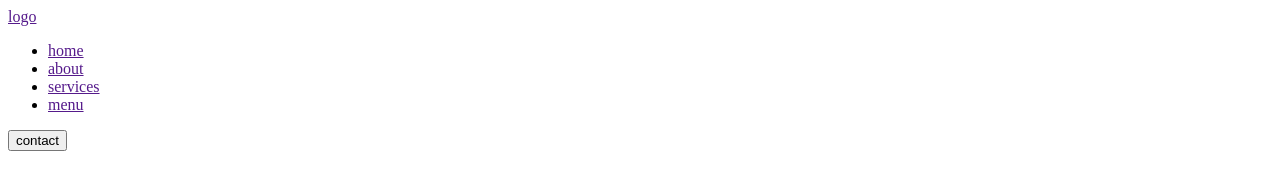
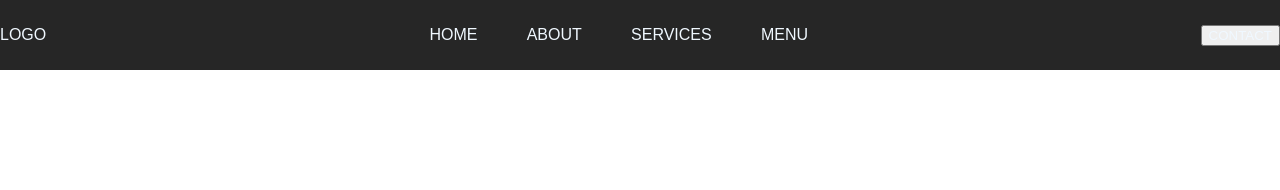
Before and after one commit to HannaTkachenko/flexbox_header_hw, a plain HTML site: page index.html in a window 1280 px wide. Drawn offline with Linux system fonts and the light colour scheme.

Commit message:
Make header style

```diff
--- a/assets/css/style.css
+++ b/assets/css/style.css
@@ -1,17 +1,56 @@
-:root{}
+:root {
+  font-size: 16px;
+  font-family: sans-serif;
+}
 
-*{}
+* {
+  box-sizing: border-box;
+  margin: 0;
+}
 
-.header{}
+.header {
+  height: 70px;
+  display: flex;
+  flex-flow: row wrap;
+  justify-content: space-between;
+  align-items: center;
+  background-color: #262626;
 
-.logo{}
+  position: fixed;
+  right: 0;
+  left: 0;
+}
 
-.nav{}
+.logo {
+}
+a,
+button {
+  color: aliceblue;
+  text-transform: uppercase;
+  text-decoration: none;
+}
+.nav {
+  padding: 1em;
+  width: 500px;
+}
+ul {
+  list-style: none;
+}
+.nav-list {
+  display: flex;
+  width: 100%;
+  max-width: 600px;
+  justify-content: space-around;
+}
+.nav-list > * {
+  flex-grow: 0.5;
+}
 
-.nav-list{}
+.nav-list-item {
+}
 
-.nav-list-item{}
+.nav-list-link {
+}
 
-.nav-list-link{}
-
-.btn-contact{}
+.btn-contact {
+}
--- a/index.html
+++ b/index.html
@@ -5,6 +5,7 @@
     <meta http-equiv="X-UA-Compatible" content="IE=edge" />
     <meta name="viewport" content="width=device-width, initial-scale=1.0" />
     <title>Flexbox header</title>
+    <link rel="stylesheet" href="./assets/css/style.css">
   </head>
   <body>
     <header class="header">
```
